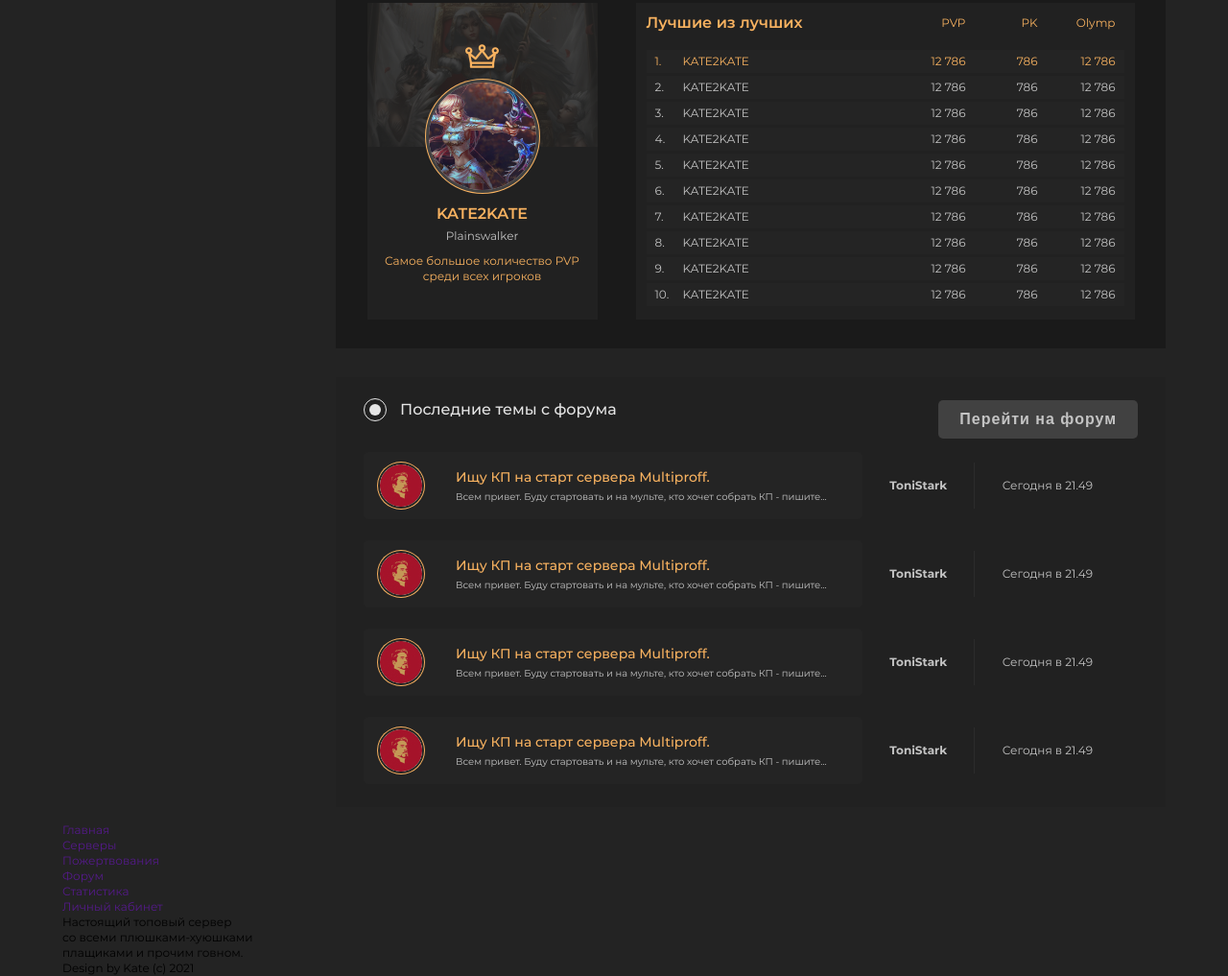
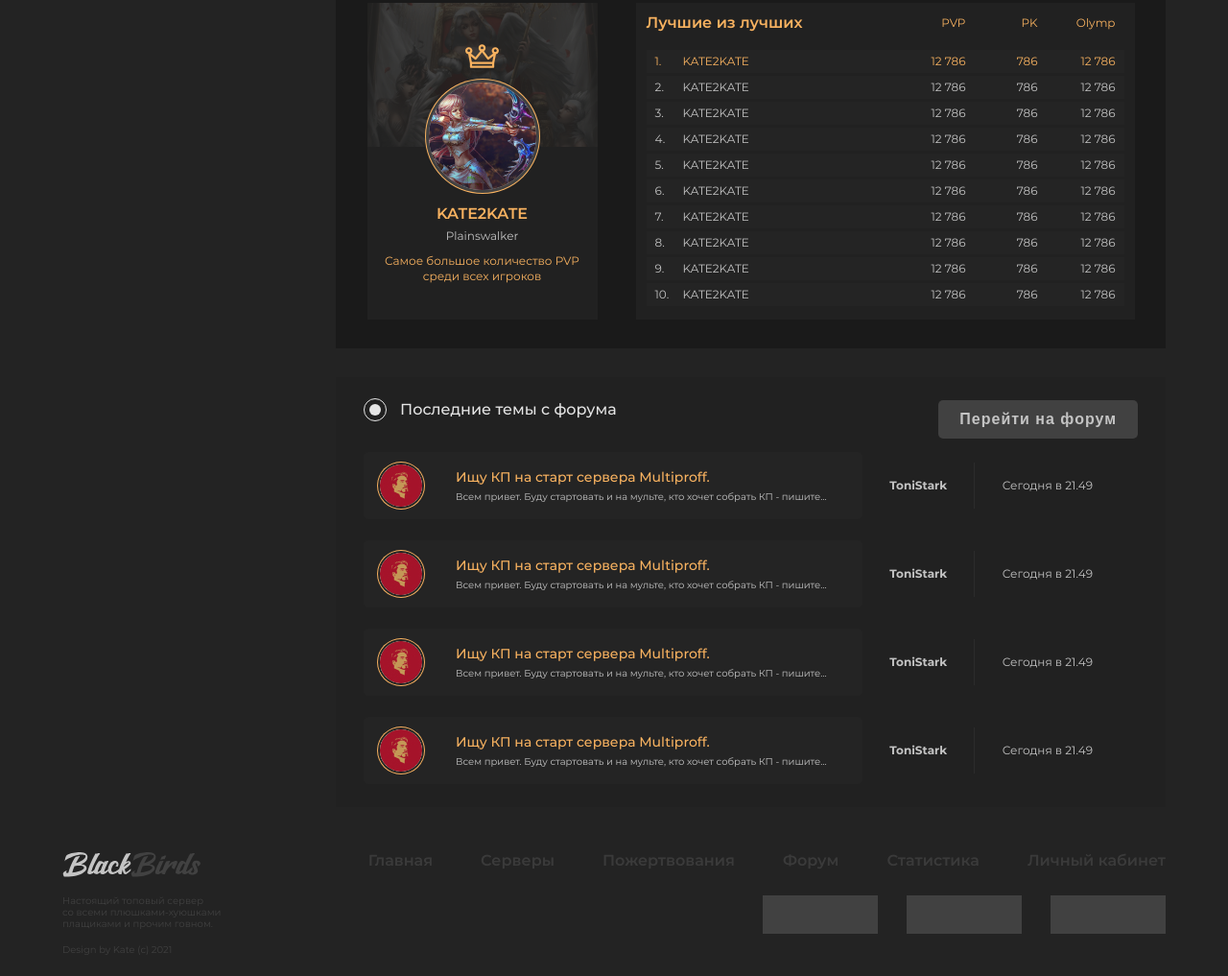
Before and after one commit to EvgeniyTk/blackbirds, a website: page source/index.html in a window 1280 px wide. Shown: the part 1057-2074 px from the top of the page at 96% size. After the commit the page ends 2053 px from the top, so only its background shows below. Drawn offline with Linux system fonts and the light colour scheme.

Commit message:
added footer styles

```diff
--- a/source/index.html
+++ b/source/index.html
@@ -703,7 +703,7 @@
   <footer class="footer">
     <div class="footer__top-line">
       <div class="footer__logo">
-        <img src="" alt="">
+        <img src="img/footer-logo.svg" width="144" alt="Логотип BlackBirds">
       </div>
       <ul class="footer__nav-list">
         <li class="footer__nav-item">
@@ -726,19 +726,19 @@
         </li>
       </ul>
     </div>
-    <div class="footer__bottom">
-      <div class="copyright">
-        <p class="server-description">
+    <div class="footer__bottom-line">
+      <div class="footer__copyright">
+        <p class="footer__description">
           Настоящий топовый сервер<br>
           со всеми плюшками-хуюшками<br>
           плащиками и прочим говном.
         </p>
-        <p class="copyright">Design by Kate (c) 2021</p>
+        <p class="footer__copyright-text">Design by Kate (c) 2021</p>
       </div>
-      <ul class="banners">
-        <li class="banners__item"></li>
-        <li class="banners__item"></li>
-        <li class="banners__item"></li>
+      <ul class="footer__banners">
+        <li class="footer__banners-item"></li>
+        <li class="footer__banners-item"></li>
+        <li class="footer__banners-item"></li>
       </ul>
     </div>
   </footer>
--- a/source/less/blocks/body-wrapper.less
+++ b/source/less/blocks/body-wrapper.less
@@ -1,6 +1,7 @@
 .body-wrapper {
   display: flex;
   padding: 0 25px;
+  margin-bottom: 46px;
   &__menu {
     width: 285px;
   }
--- a/source/less/blocks/footer.less
+++ b/source/less/blocks/footer.less
@@ -2,4 +2,47 @@
   margin: 0 auto;
   max-width: 1200px;
   padding: 0 25px;
+  &__top-line {
+    display: flex;
+    justify-content: space-between;
+    margin-bottom: 15px;
+  }
+  &__nav-list {
+    display: flex;
+  }
+  &__nav-item:not(:last-child) {
+    margin-right: 50px;
+  }
+  &__nav-link {
+      color: @grey;
+      opacity: 0.15;
+      font-size: 16px;
+      line-height: 20px;
+      font-weight: 600;
+      &:hover {
+        opacity: 1;
+      }
+    }
+  &__bottom-line {
+    display: flex;
+    justify-content: space-between;
+    color: @grey-dark;
+    font-size: 10px;
+    line-height: 12px;
+  }
+  &__description {
+    margin-bottom: 15px;
+  }
+  &__banners {
+    display: flex;
+    &-item {
+      width: 120px;
+      height: 40px;
+      background-color: @grey-dark;
+      &:not(:last-child) {
+        margin-right: 30px;
+      }
+    }
+  }
+
 }
--- a/source/less/blocks/forum.less
+++ b/source/less/blocks/forum.less
@@ -25,6 +25,9 @@
       &:last-child {
         margin-bottom: 0;
       }
+    &:hover .forum__theme{
+      background-color: @hover-grey;
+    }
     }
     &-link {
       display: flex;
```
Also changed, not shown: source/css/style.css, source/img/footer-logo.svg (added).
